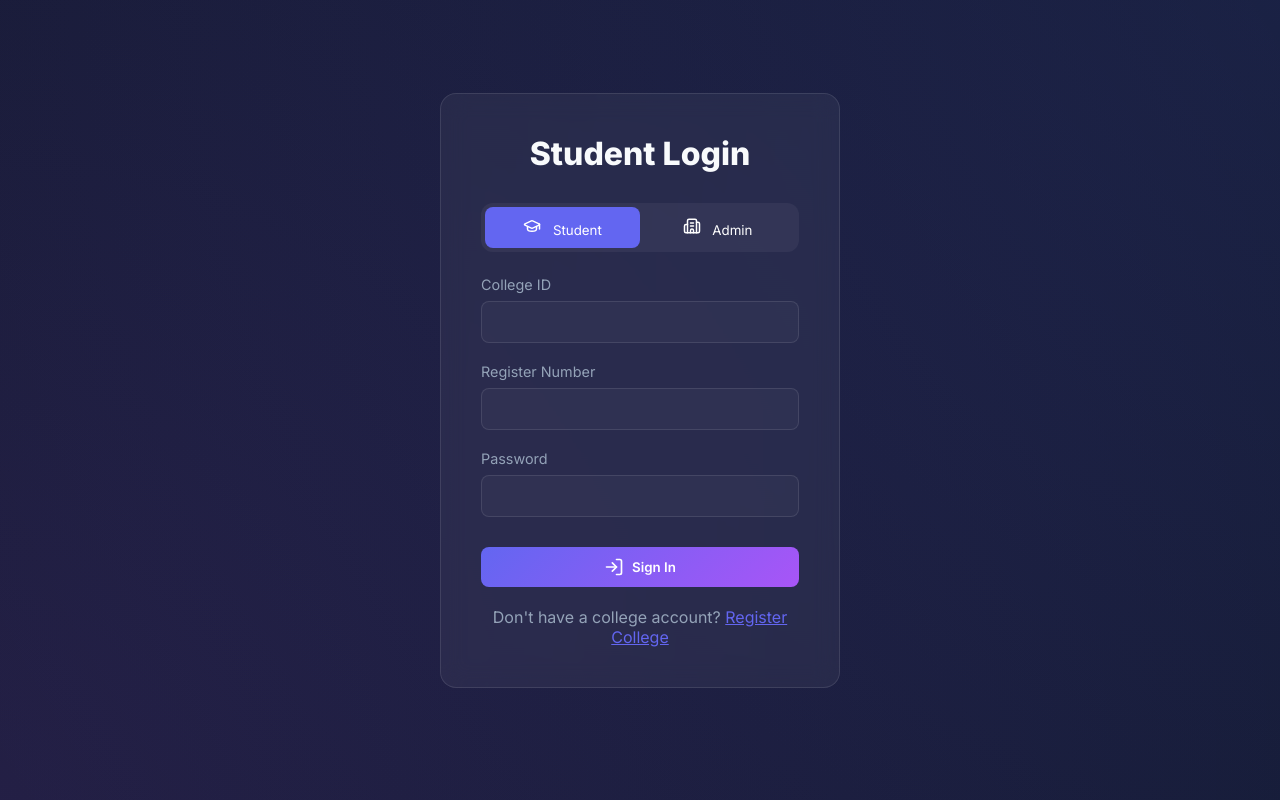
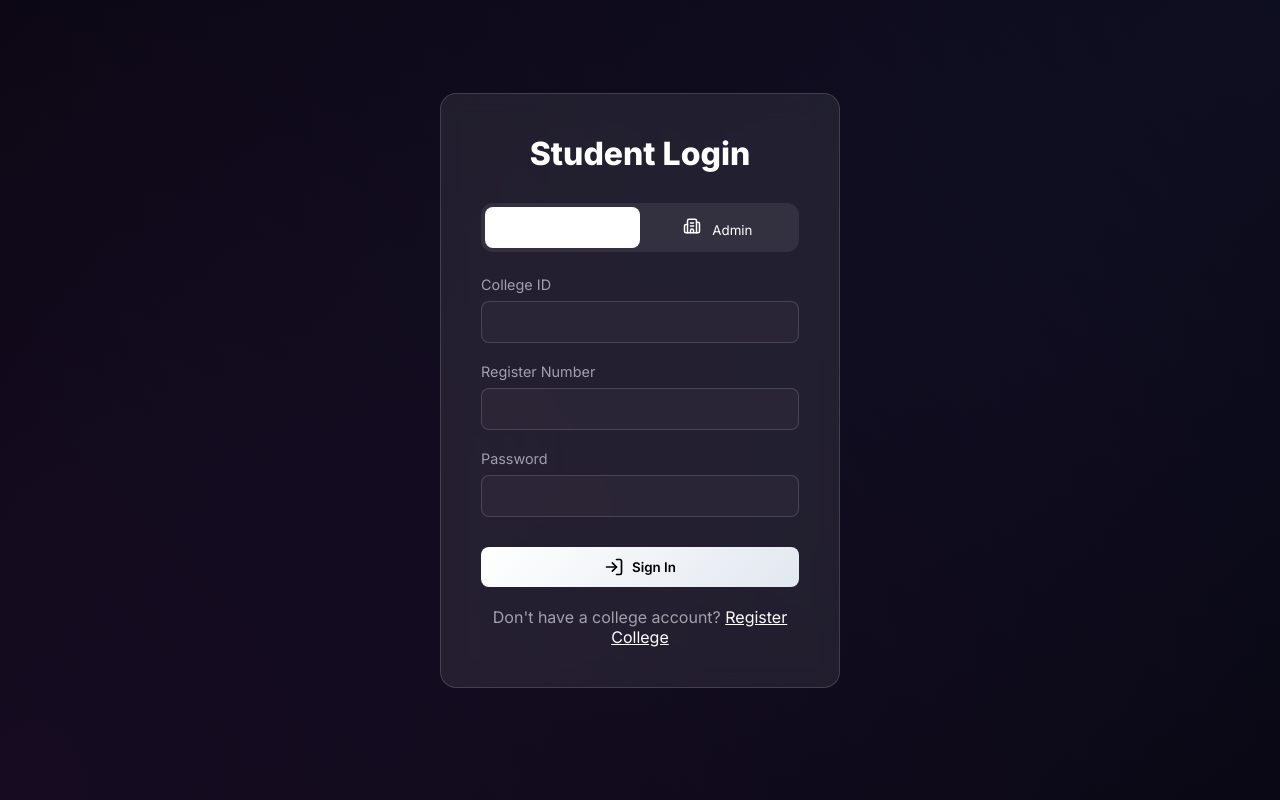
Before and after one commit to bhanu-3333/Fee-portal, a React (Vite) app in the folder frontend/: page /login in a window 1280 px wide. Built offline with nearby package versions, Linux system fonts and the light colour scheme.

Commit message:
feat: Implement student and admin authentication flows, admin signup, and a student dashboard with payment and receipt generation capabilities.

```diff
--- a/frontend/src/index.css
+++ b/frontend/src/index.css
@@ -1,15 +1,15 @@
 :root {
-  --primary: #6366f1;
-  --secondary: #a855f7;
-  --accent: #ec4899;
-  --background: #0f172a;
-  --surface: #1e293b;
-  --text: #f8fafc;
-  --text-muted: #94a3b8;
-  --success: #22c55e;
+  --primary: #ffffff;
+  --secondary: #e2e8f0;
+  --accent: #94a3b8;
+  --background: #000000;
+  --surface: #111111;
+  --text: #ffffff;
+  --text-muted: #a1a1aa;
+  --success: #ffffff;
   --error: #ef4444;
-  --glass: rgba(255, 255, 255, 0.05);
-  --glass-border: rgba(255, 255, 255, 0.1);
+  --glass: rgba(255, 255, 255, 0.08); /* slightly more visible on pure black */
+  --glass-border: rgba(255, 255, 255, 0.15);
 }
 
 * {
@@ -55,12 +55,12 @@ body {
 
 .btn-primary {
   background: linear-gradient(135deg, var(--primary), var(--secondary));
-  color: white;
+  color: #000000;
 }
 
 .btn-primary:hover {
   transform: translateY(-2px);
-  box-shadow: 0 4px 15px rgba(99, 102, 241, 0.4);
+  box-shadow: 0 4px 15px rgba(255, 255, 255, 0.3);
 }
 
 /* Inputs */
```
